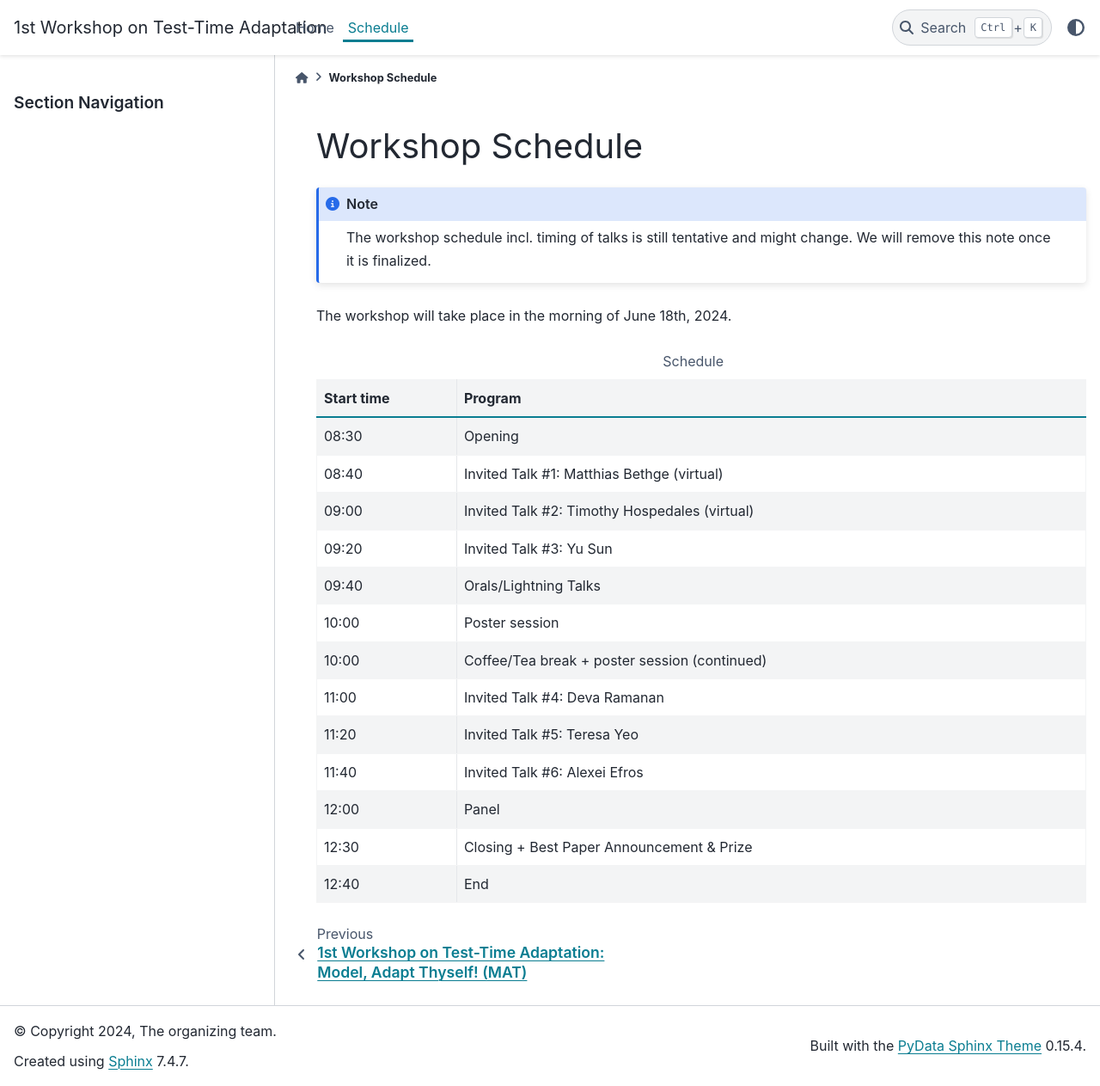
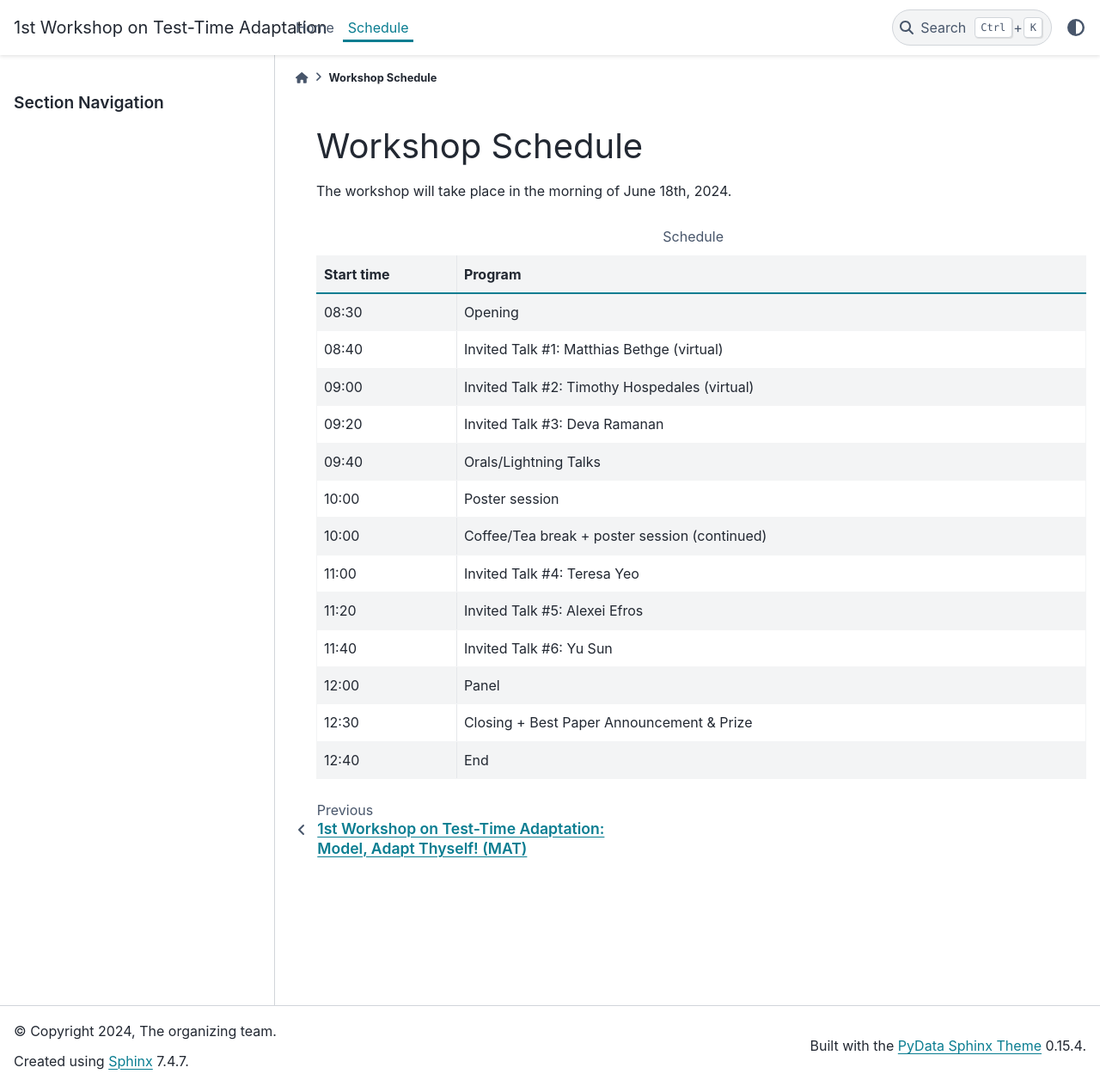
Before and after one commit to tta-icml2025/tta-icml2025.github.io, a Sphinx documentation site: the page built from docs/source/schedule.rst, in a window 1280 px wide and 1263 px high. Shown: the whole window at 86% size. Built offline with Sphinx 7.4.7 and the PyData theme 0.15.4, drawn with Linux system fonts in a browser that asks for light colours.

Commit message:
finalize schedule

```diff
--- a/docs/source/index.rst
+++ b/docs/source/index.rst
@@ -46,11 +46,6 @@ Important Dates
 
 Invited Speakers
 ----------------
-
-.. note::
-
-   The full speaker details will be updated soon.
-
 
 .. raw:: html
     :file: speakers.html
--- a/docs/source/schedule.csv
+++ b/docs/source/schedule.csv
@@ -2,13 +2,13 @@ Start time, Program
 08:30,Opening
 08:40,Invited Talk #1: Matthias Bethge (virtual)
 09:00,Invited Talk #2: Timothy Hospedales (virtual)
-09:20,Invited Talk #3: Yu Sun
+09:20,Invited Talk #3: Deva Ramanan
 09:40,Orals/Lightning Talks
 10:00,Poster session
 10:00,Coffee/Tea break + poster session (continued)
-11:00,Invited Talk #4: Deva Ramanan
-11:20,Invited Talk #5: Teresa Yeo
-11:40,Invited Talk #6: Alexei Efros
+11:00,Invited Talk #4: Teresa Yeo
+11:20,Invited Talk #5: Alexei Efros
+11:40,Invited Talk #6: Yu Sun
 12:00,Panel
 12:30,Closing + Best Paper Announcement & Prize
 12:40,End
--- a/docs/source/schedule.rst
+++ b/docs/source/schedule.rst
@@ -1,10 +1,5 @@
 Workshop Schedule
 =================
-
-.. note::
-
-   The workshop schedule incl. timing of talks is still tentative
-   and might change. We will remove this note once it is finalized.
 
 The workshop will take place in the morning of June 18th, 2024.
 
```
